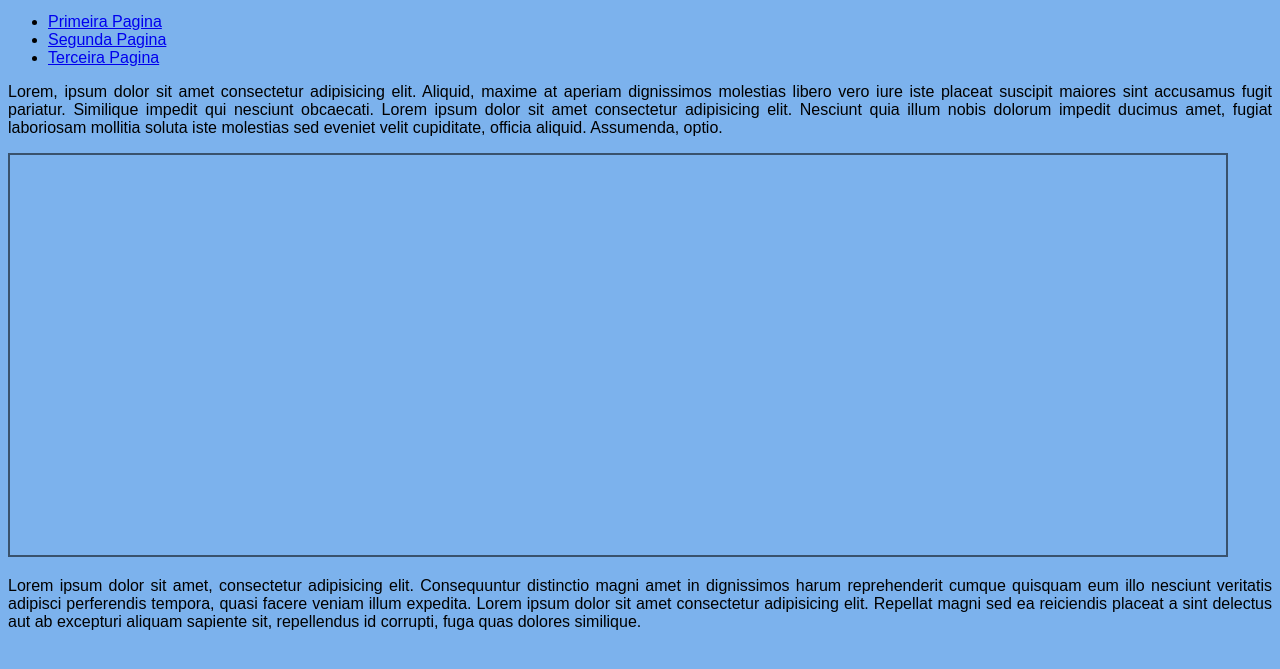
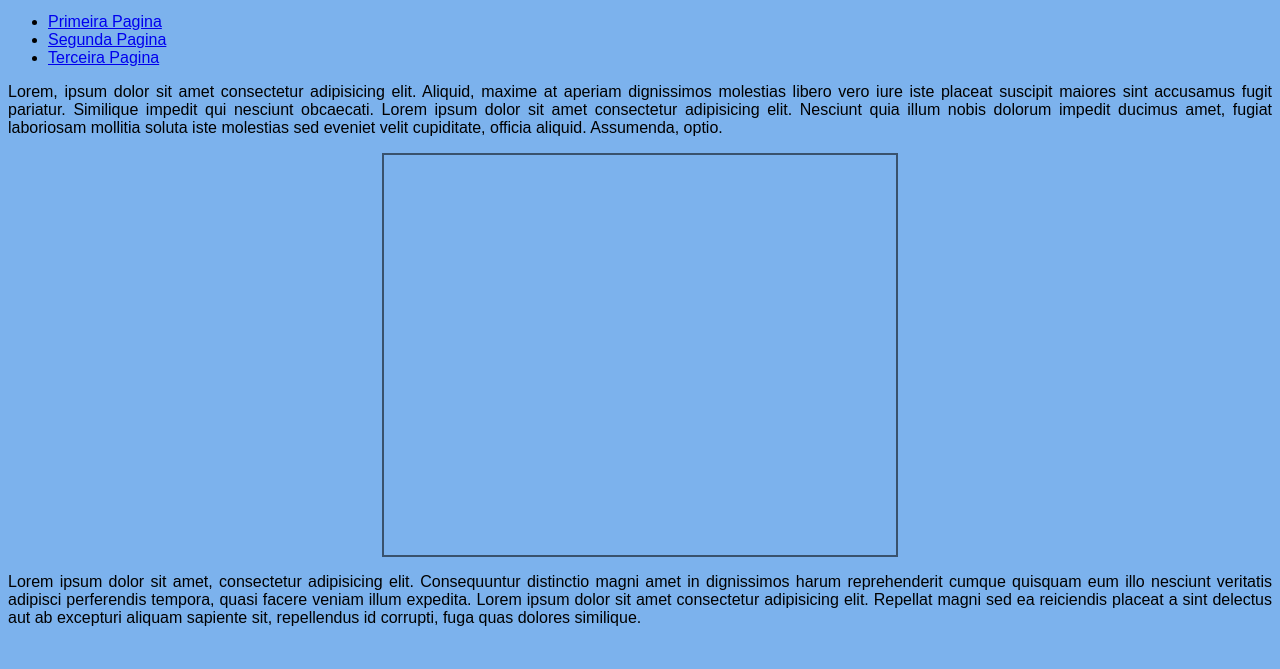
Before and after one commit to LucasBarrozoBrito/html.css, a plain HTML site: page Exercicios/ex024/iframe003.html in a window 1280 px wide. Shown: the part 119-788 px from the top of the page. Drawn offline with Linux system fonts and the light colour scheme.

Commit message:
Update iframe003.html

```diff
--- a/Exercicios/ex024/iframe003.html
+++ b/Exercicios/ex024/iframe003.html
@@ -26,7 +26,9 @@
 
 
         iframe#tela{
-            width: 95vw;
+            display: block;
+            margin: auto;
+            width: 40vw;
             height: 400px;
             border: 2px solid rgba(0, 0, 0, 0.537);
         }
```
